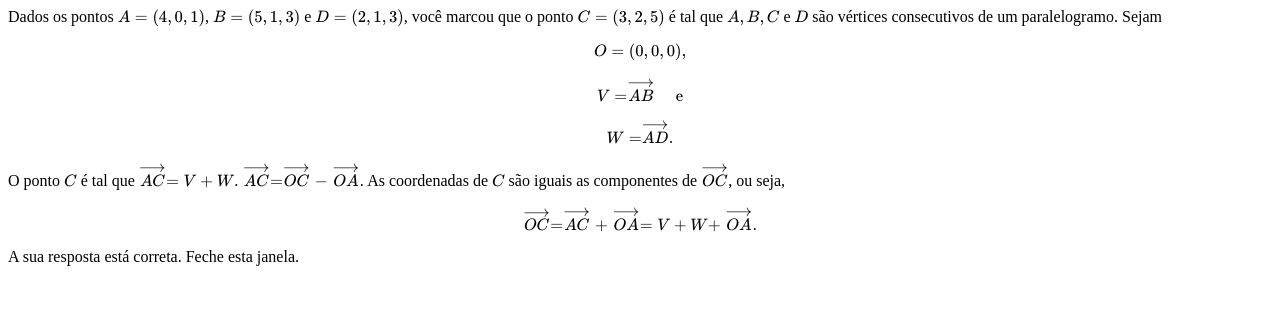
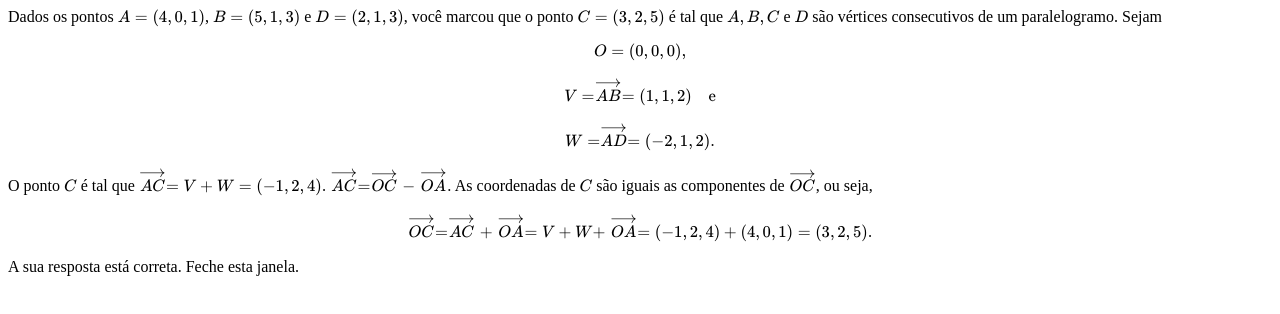
Before and after one commit to regijs/regijs.github.io, a plain HTML site: page gaal/teste31-01-r4.html in a window 1280 px wide. Drawn offline with nearby package versions, Linux system fonts and the light colour scheme; some packages are replaced by stand-ins of ours.

Commit message:
Update teste31-01-r4.html

```diff
--- a/gaal/teste31-01-r4.html
+++ b/gaal/teste31-01-r4.html
@@ -22,14 +22,14 @@ e $D=(2,1,3)$, você marcou que o ponto $C=(3,2,5)$ é tal que $A,B,C$ e $D$  s
 
 Sejam
 \[ O=(0,0,0),\]
-\[V=\stackrel{\longrightarrow}{AB} \quad \mbox{e}\]
-\[W=\stackrel{\longrightarrow}{AD}.\]
-O ponto $C$ é tal que $\stackrel{\longrightarrow}{AC}=V+W.$
+\[V=\stackrel{\longrightarrow}{AB}=(1,1,2) \quad \mbox{e}\]
+\[W=\stackrel{\longrightarrow}{AD}=(-2,1,2).\]
+O ponto $C$ é tal que $\stackrel{\longrightarrow}{AC}=V+W=(-1,2,4).$
 $\stackrel{\longrightarrow}{AC}=\stackrel{\longrightarrow}{OC}-\stackrel{\longrightarrow}{OA}.$
 As coordenadas de $C$ são iguais as componentes de $\stackrel{\longrightarrow}{OC}$, ou seja,
 \[\stackrel{\longrightarrow}{OC}=
 \stackrel{\longrightarrow}{AC}+\stackrel{\longrightarrow}{OA}
-=V+W+\stackrel{\longrightarrow}{OA}.\]
+=V+W+\stackrel{\longrightarrow}{OA}=(-1,2,4)+(4,0,1)=(3,2,5).\]
 
 A sua resposta está correta.
 Feche esta janela.
```
